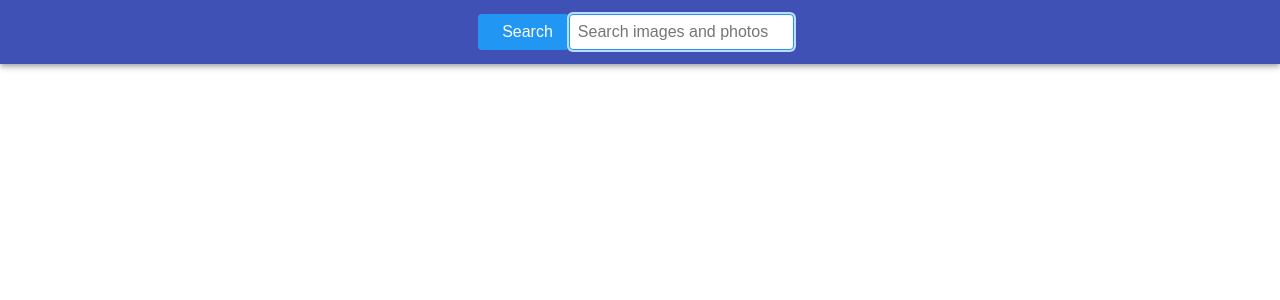
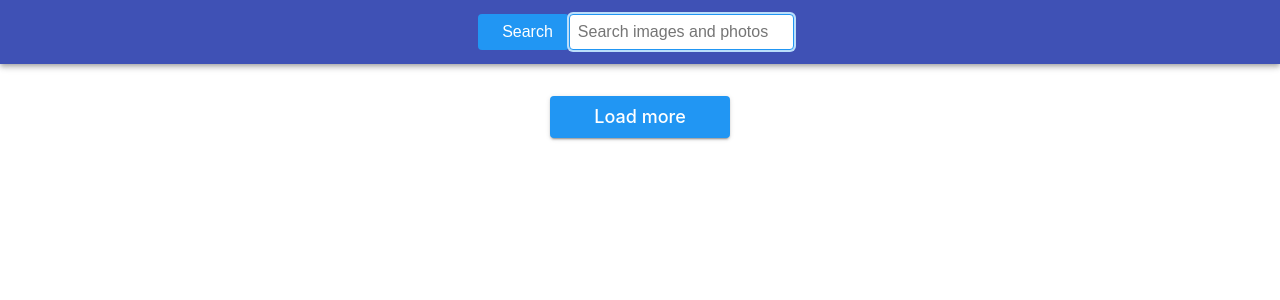
Before and after one commit to KostiantynFirst/goit-react-hw-03-image-finder, a React (Create React App) app: page / in a window 1280 px wide. Shown: the top 300 px of the page. Built offline with nearby package versions, Linux system fonts and the light colour scheme.

Commit message:
Upgrade files

```diff
--- a/src/components/App/App.jsx
+++ b/src/components/App/App.jsx
@@ -4,16 +4,17 @@ import { AppStyled } from "./App.styled";
 import { Searchbar } from "components/Searchbar/Searchbar";
 import { ImageGallery } from "components/ImageGallery/ImageGallery";
 // import { Modal } from "components/Modal/Modal";
-// import { Button } from "components/Button/Button";
-import { FetchMaterials } from "services/api";
+import { Button } from "components/Button/Button";
+
 
  class App extends Component {
 
   state = {
     images: [],
-  }
+    // status: 'idle',
+    }
 
-  handleSubmit = async (searchQuery) => {
+      handleSubmit = async (searchQuery) => {
     try {
       const API_KEY = "38387021-e8462f34030ce37ed84fa82f8";
       const page = 1;
@@ -31,7 +32,7 @@ import { FetchMaterials } from "services/api";
       );
       const data = await res.json();
       if (data.hits.length === 0) {
-        throw new Error("No images found for this search query.");
+        alert("No images found for this search query.");
       }
       return data.hits.map(({ id, tags, webformatURL, largeImageURL }) => ({
         id,
@@ -46,20 +47,22 @@ import { FetchMaterials } from "services/api";
 
   onImageClick = () => {
     console.log('click on image');
-  }
+  };
 
   render () {
     return (
       <AppStyled>
         <Searchbar onSubmit={this.handleSubmit} />
         <ImageGallery images={this.state.images} onImageClick={this.onImageClick} />
-        {/* <Modal />
-        <Button />   */}
+        {/* <Modal /> */}
+        <Button onClick={this.fetchMaterials} />
       </AppStyled>
     );
 
+  };
   }
 
-};
+
+
 
 export default App;
--- a/src/components/Button/Button.jsx
+++ b/src/components/Button/Button.jsx
@@ -1,7 +1,9 @@
 import { Btn } from "./Button.styled";
 
-export const Button = () => {
+export const Button = ({ onClick }) => {
     return (
-        <Btn />
-    )
+        <Btn type="button" onClick={onClick}>
+            Load more
+        </Btn>
+    );
 }
--- a/src/components/Button/Button.styled.jsx
+++ b/src/components/Button/Button.styled.jsx
@@ -1,9 +1,10 @@
 import styled from 'styled-components';
 
 export const Btn = styled.button`
-    padding: 8px 16px;
-    border-radius: 2px;
-    background-color: #3f51b5;
+    margin: 0 auto;
+    padding: 9px 16px;
+    border-radius: 4px;
+    background-color: #2196F3;
     transition: all 250ms cubic-bezier(0.4, 0, 0.2, 1);
     text-align: center;
     display: inline-block;
@@ -11,12 +12,13 @@ export const Btn = styled.button`
     border: 0;
     text-decoration: none;
     cursor: pointer;
+    transition: background-color 0.3s ease;
     font-family: inherit;
     font-size: 18px;
     line-height: 24px;
     font-style: normal;
     font-weight: 500;
-    min-width: 180px;
+    width: 180px;
     box-shadow: 0px 3px 1px -2px rgba(0, 0, 0, 0.2),
       0px 2px 2px 0px rgba(0, 0, 0, 0.14), 0px 1px 5px 0px rgba(0, 0, 0, 0.12);
 
```
